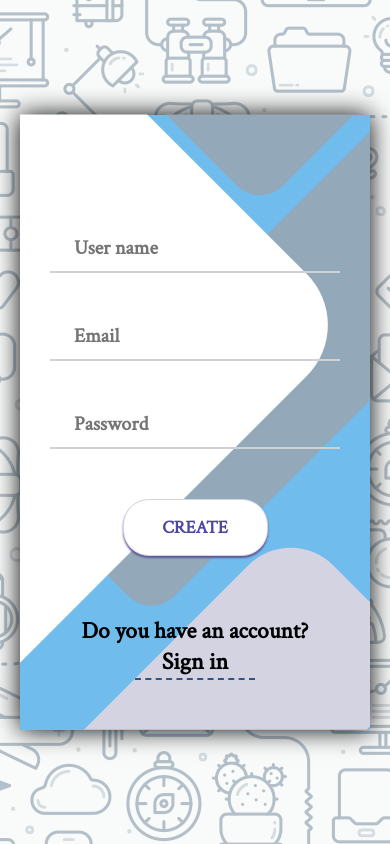
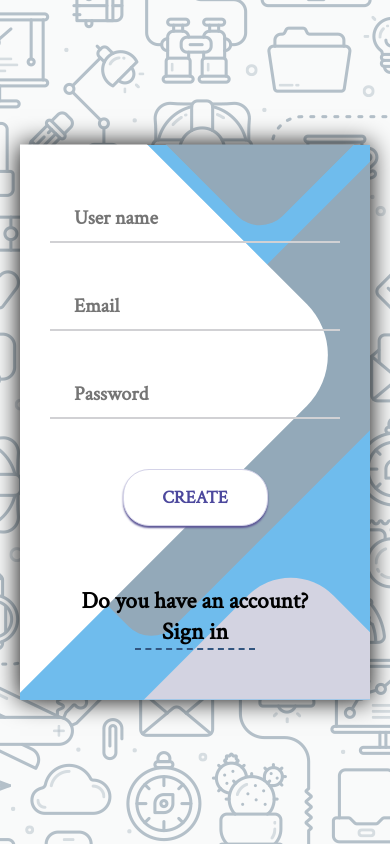
Before and after one commit to raxenov0/OnlineChat-React.js-Firebase-, a React (Create React App) app: page /login in a window 390 px wide. Built offline with nearby package versions, Linux system fonts and the light colour scheme.

Commit message:
beta version

```diff
--- a/src/components/auth/auth.css
+++ b/src/components/auth/auth.css
@@ -243,3 +243,8 @@
 .screen.dark a{
 	color: white;
 }
+@media(max-width: 450px){
+	.login1{
+		padding-top: 30px;
+	}
+}
```
